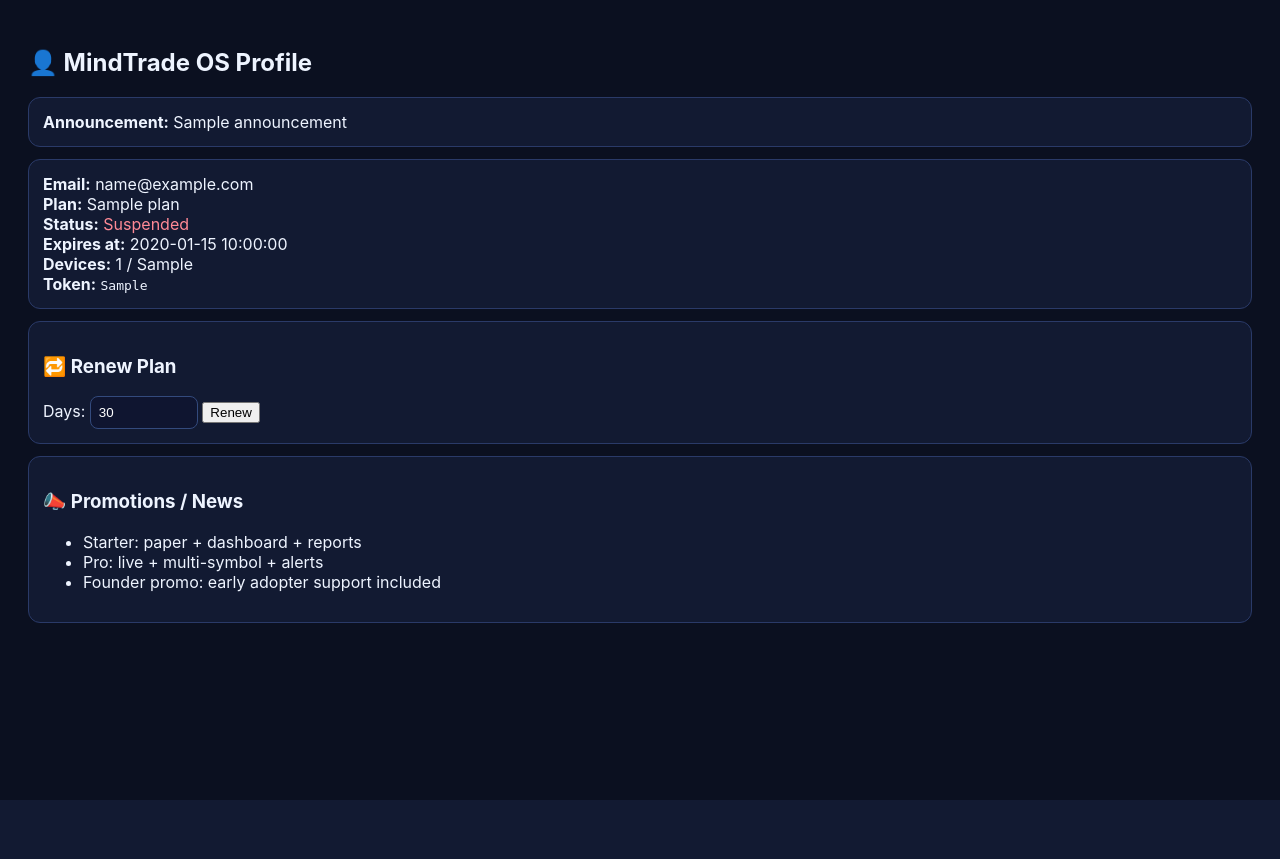
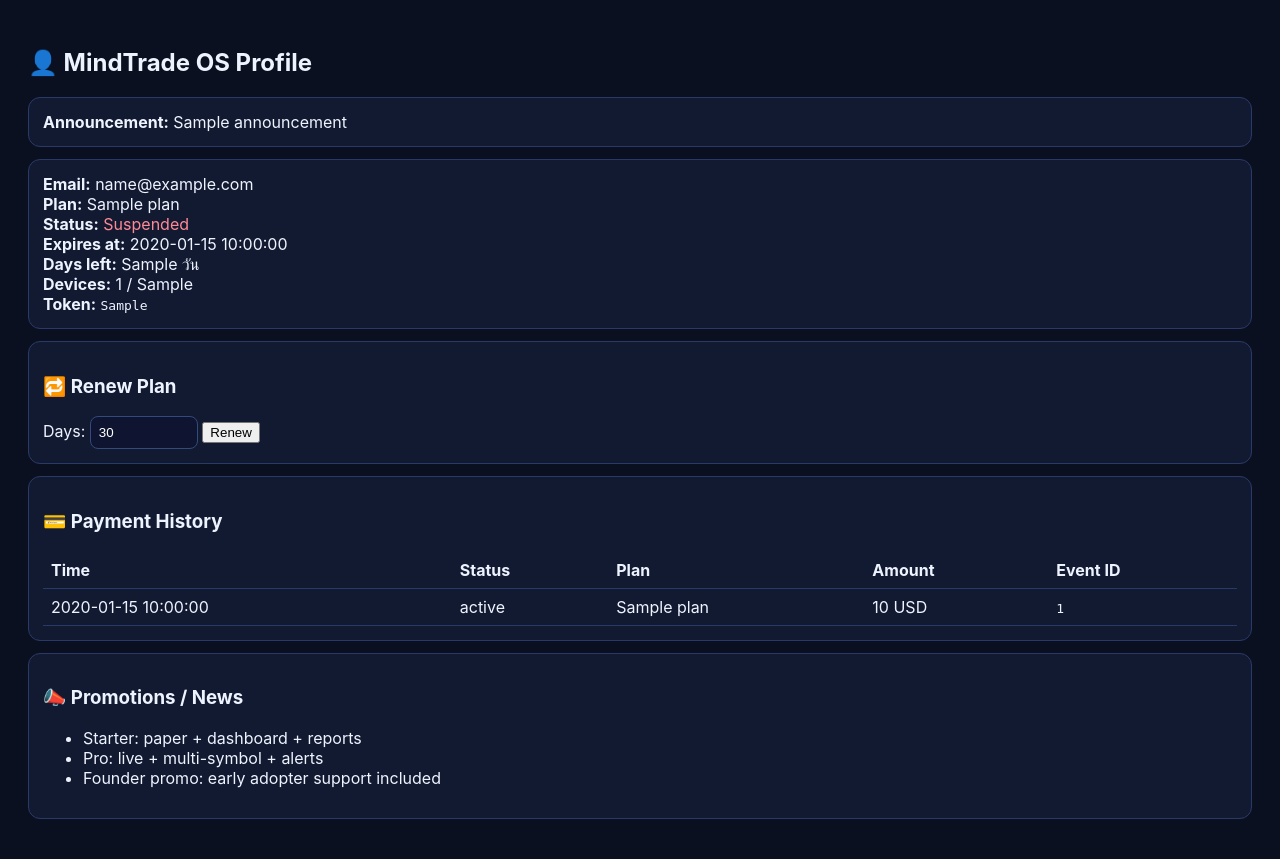
Before and after one commit to Adrenaline189/mindtrade-os, a FastAPI app: template ui/templates/profile.html in a window 1280 px wide. Before the commit the page ends 800 px from the top, so only its background shows below. Run offline with FastAPI, Linux system fonts and the light colour scheme; the template is opened without the code that fills it: most values are stand-ins (such as "Sample title", 1, 10 or a date in 2020).

Commit message:
feat(profile): add expiry status badge and payment history

```diff
--- a/ui/app.py
+++ b/ui/app.py
@@ -12,7 +12,7 @@
 from bot.engine import run_engine, exchange
 from bot.state import bot_state
 from bot.license import license_ok
-from bot.license_service import issue_license, list_licenses, record_payment, has_payment_event, set_license_active, delete_license, renew_license, find_licenses
+from bot.license_service import issue_license, list_licenses, record_payment, has_payment_event, set_license_active, delete_license, renew_license, find_licenses, list_payments_for_license
 
 load_dotenv()
 
@@ -430,13 +430,46 @@
 def profile_page(request: Request, token: str = ''):
     from pathlib import Path
     import json
+    from datetime import datetime, timezone
+
     db_path = Path('/Users/adrenaline/trading-bot/licenses/licenses.json')
     rec = None
+    days_left = None
+    expiry_state = 'unknown'
+    payments = []
+
     if db_path.exists() and token:
         db = json.loads(db_path.read_text())
         rec = next((x for x in db.get('licenses',[]) if x.get('license_token')==token), None)
-    announcement = "🚀 Welcome to MindTrade OS — New: license renew + Telegram token delivery"
-    return templates.TemplateResponse('profile.html', {'request': request, 'rec': rec, 'token': token, 'announcement': announcement})
+
+    if rec:
+        exp_raw = rec.get('expires_at')
+        try:
+            exp = datetime.fromisoformat(str(exp_raw))
+            now = datetime.now(timezone.utc).replace(tzinfo=None)
+            delta_days = int((exp - now).total_seconds() // 86400)
+            days_left = delta_days
+            if delta_days < 0:
+                expiry_state = 'expired'
+            elif delta_days <= 7:
+                expiry_state = 'warning'
+            else:
+                expiry_state = 'ok'
+        except Exception:
+            expiry_state = 'unknown'
+
+        payments = list_payments_for_license(rec.get('license_token',''), limit=20)
+
+    announcement = "🚀 Welcome to MindTrade OS — New: profile expiry badge + payment history"
+    return templates.TemplateResponse('profile.html', {
+        'request': request,
+        'rec': rec,
+        'token': token,
+        'announcement': announcement,
+        'days_left': days_left,
+        'expiry_state': expiry_state,
+        'payments': payments,
+    })
 
 
 @app.post('/profile/renew')
--- a/ui/templates/profile.html
+++ b/ui/templates/profile.html
@@ -1,6 +1,16 @@
 <!doctype html>
 <html><head><meta charset='utf-8'><title>MindTrade OS Profile</title>
-<style>body{font-family:Inter,Arial;background:#0b1020;color:#eef4ff;padding:20px}.card{background:#121a32;border:1px solid #2a3a68;border-radius:12px;padding:14px;margin-bottom:12px}.muted{color:#9bb0d8}.ok{color:#58e89a}.bad{color:#ff8a96}input{padding:8px;border-radius:8px;border:1px solid #334a7d;background:#0f1530;color:#fff}</style>
+<style>
+body{font-family:Inter,Arial;background:#0b1020;color:#eef4ff;padding:20px}
+.card{background:#121a32;border:1px solid #2a3a68;border-radius:12px;padding:14px;margin-bottom:12px}
+.muted{color:#9bb0d8}.ok{color:#58e89a}.bad{color:#ff8a96}.warn{color:#ffd17a}
+.badge{display:inline-block;padding:4px 10px;border-radius:999px;font-size:12px;border:1px solid #334a7d;background:#0f1530}
+.badge.ok{border-color:#2f7f5d;color:#7ef5bc}
+.badge.warn{border-color:#8a6a34;color:#ffd17a}
+.badge.bad{border-color:#8a3b49;color:#ff8a96}
+input{padding:8px;border-radius:8px;border:1px solid #334a7d;background:#0f1530;color:#fff}
+table{width:100%;border-collapse:collapse}th,td{padding:8px;border-bottom:1px solid #2a3a68;text-align:left}
+</style>
 </head><body>
 <h2>👤 MindTrade OS Profile</h2>
 <div class='card'><strong>Announcement:</strong> {{ announcement }}</div>
@@ -25,6 +35,16 @@
     {% endif %}
   </div>
   <div><strong>Expires at:</strong> {{ rec.expires_at }}</div>
+  <div><strong>Days left:</strong>
+    {% if days_left is not none %}
+      {{ days_left }} วัน
+      {% if expiry_state == 'ok' %}<span class='badge ok'>ปกติ</span>{% endif %}
+      {% if expiry_state == 'warning' %}<span class='badge warn'>ใกล้หมดอายุ (&le; 7 วัน)</span>{% endif %}
+      {% if expiry_state == 'expired' %}<span class='badge bad'>หมดอายุแล้ว</span>{% endif %}
+    {% else %}
+      <span class='muted'>ไม่ทราบ</span>
+    {% endif %}
+  </div>
   <div><strong>Devices:</strong> {{ rec.devices|length }} / {{ rec.max_devices }}</div>
   <div><strong>Token:</strong> <code>{{ rec.license_token }}</code></div>
 </div>
@@ -39,6 +59,28 @@
 </div>
 
 <div class='card'>
+  <h3>💳 Payment History</h3>
+  {% if payments and payments|length > 0 %}
+  <table>
+    <thead><tr><th>Time</th><th>Status</th><th>Plan</th><th>Amount</th><th>Event ID</th></tr></thead>
+    <tbody>
+      {% for p in payments %}
+      <tr>
+        <td>{{ p.paid_at or p.time or '-' }}</td>
+        <td>{{ p.status or '-' }}</td>
+        <td>{{ p.plan or '-' }}</td>
+        <td>{{ p.amount or '-' }} {{ p.currency or '' }}</td>
+        <td><code>{{ p.event_id or '-' }}</code></td>
+      </tr>
+      {% endfor %}
+    </tbody>
+  </table>
+  {% else %}
+  <div class='muted'>ยังไม่มีประวัติการชำระเงิน</div>
+  {% endif %}
+</div>
+
+<div class='card'>
   <h3>📣 Promotions / News</h3>
   <ul>
     <li>Starter: paper + dashboard + reports</li>
```
Also changed, not shown: bot/license_service.py (+21 -0 lines).
